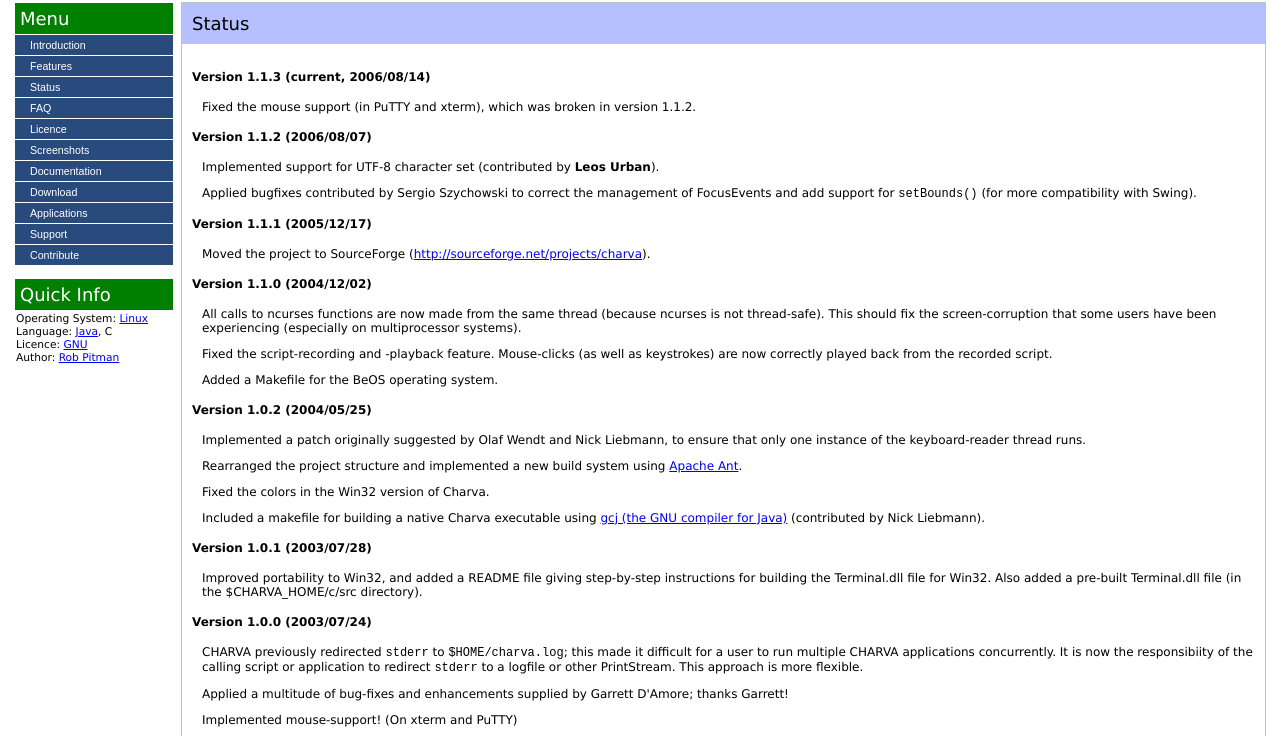
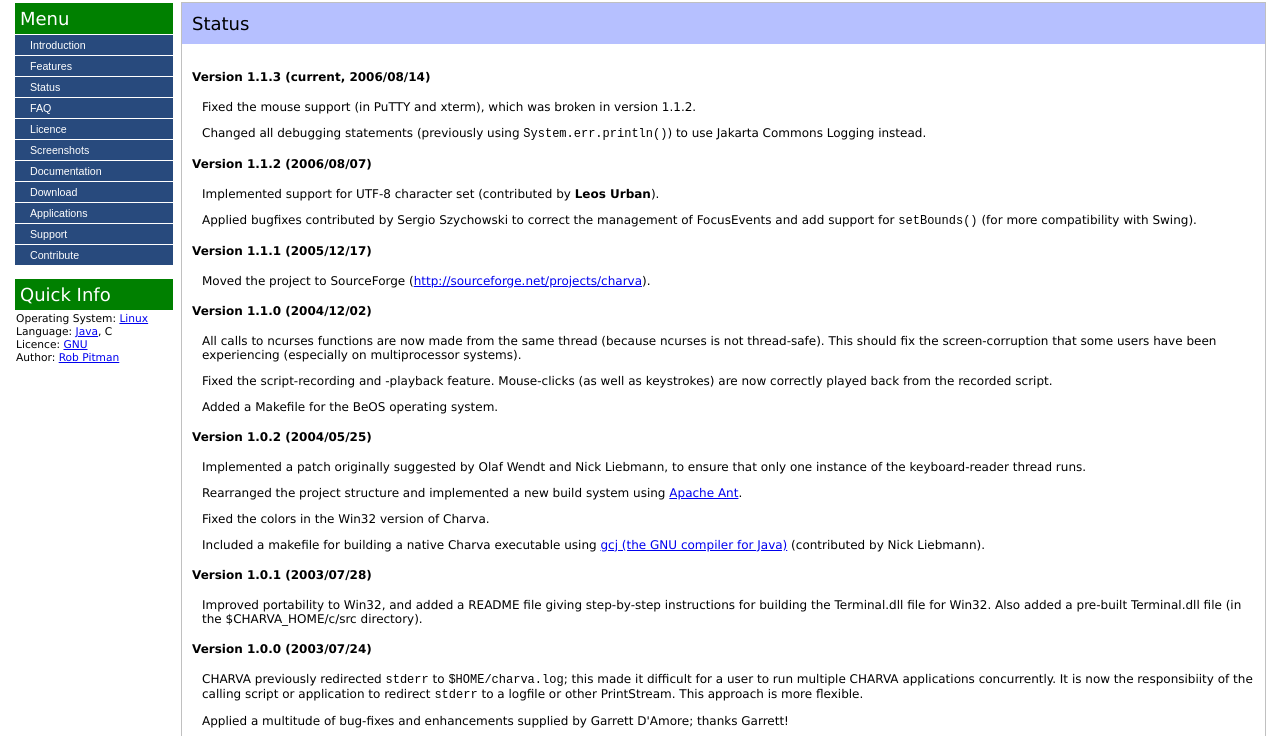
Before and after one commit to viktor-podzigun/charva-lanterna, a plain HTML site: page docs/Status.html in a window 1280 px wide. Shown: the part 64-800 px from the top of the page. Drawn offline with Linux system fonts and the light colour scheme.

Commit message:
Update status to include Commons Logging.
git-svn-id: svn://svn.code.sf.net/p/charva/code/charva/trunk@22 4f353515-93dd-dd11-abb4-001558a53407

```diff
--- a/docs/Status.html
+++ b/docs/Status.html
@@ -237,6 +237,9 @@
 
 <div class="indent">
     <p>Fixed the mouse support (in PuTTY and xterm), which was broken in version 1.1.2.</p>
+
+    <p>Changed all debugging statements (previously using <code>System.err.println()</code>) to use
+        Jakarta Commons Logging instead.</p>
 </div>
 
 <H4>Version 1.1.2 (2006/08/07)</H4>
```
